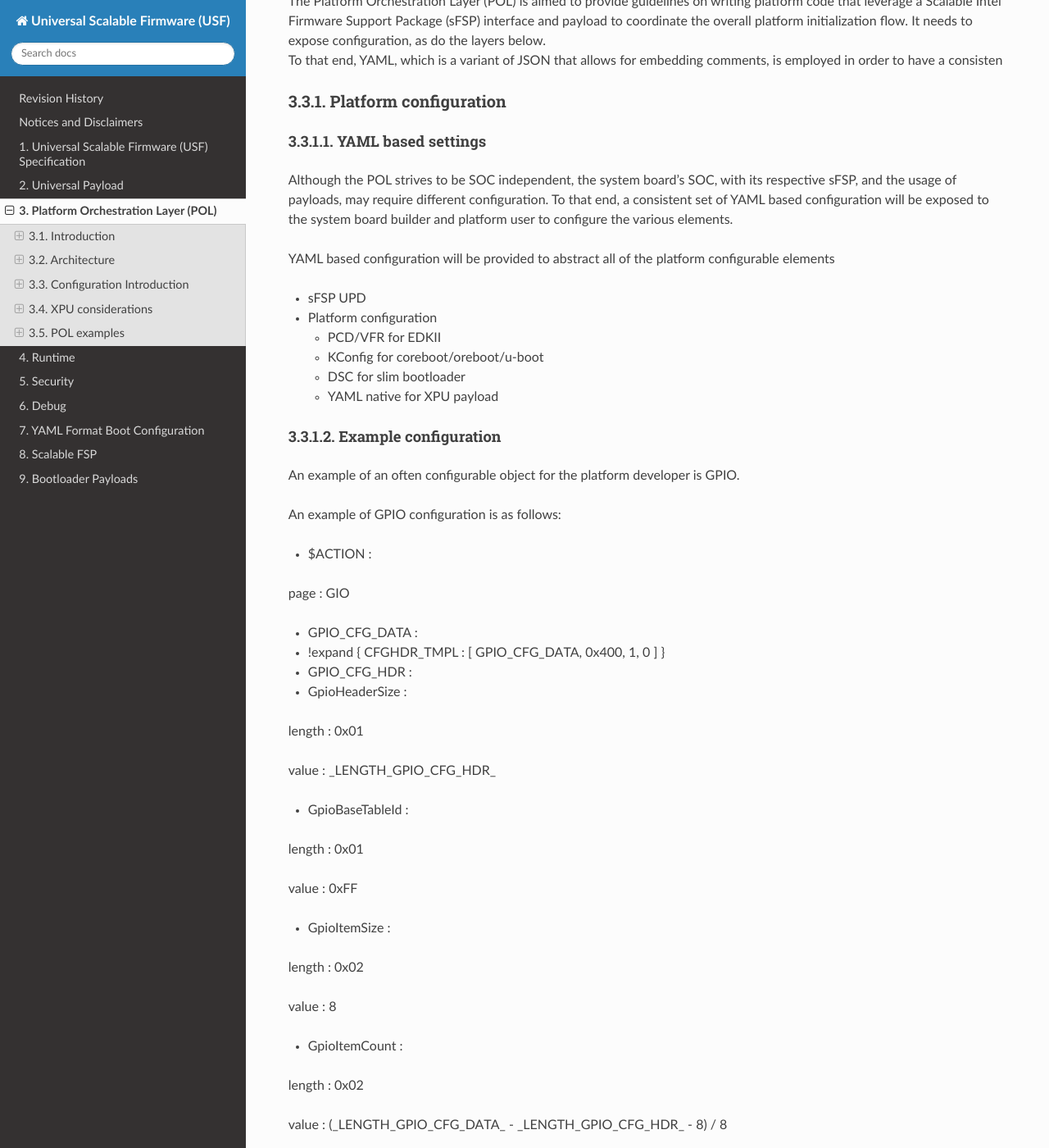
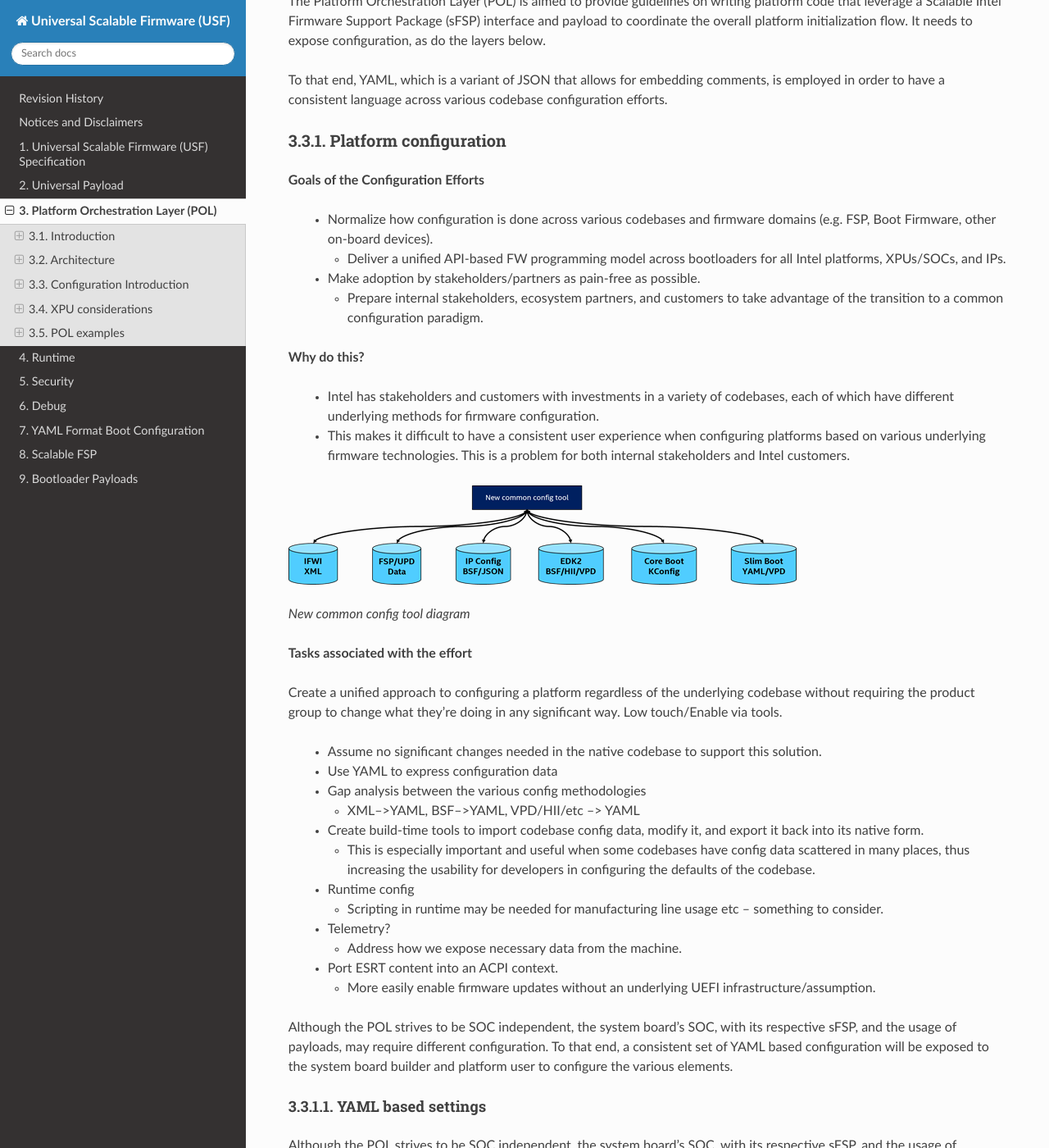
Before and after one commit to UniversalScalableFirmware/documentation, a Sphinx documentation site: the page built from source/3_platform_orchestration_layer.rst, in a window 1280 px wide and 1400 px high, scrolled down 4939 px. Shown: the whole window at 82% size. Built offline with Sphinx 7.4.7 and the Read the Docs theme 2.0.0, drawn with Linux system fonts in a browser that asks for light colours.

Commit message:
Addition to the POL chapter
Addition to the Platform Orchestration Layer chapter, requested by M. Rothman.

```diff
--- a/source/3_platform_orchestration_layer.rst
+++ b/source/3_platform_orchestration_layer.rst
@@ -237,16 +237,64 @@
 Configuration Introduction
 --------------------------
 
-| The Platform Orchestration Layer (POL) is aimed to provide guidelines
-  on writing platform code that leverage a Scalable Intel Firmware
-  Support Package (sFSP) interface and payload to coordinate the overall
-  platform initialization flow. It needs to expose configuration, as do
-  the layers below.
-| To that end, YAML, which is a variant of JSON that allows for
-  embedding comments, is employed in order to have a consisten
+The Platform Orchestration Layer (POL) is aimed to provide guidelines on writing platform code that leverage a Scalable Intel Firmware Support Package (sFSP) interface and payload to coordinate the overall platform initialization flow. It needs to expose configuration, as do the layers below.
+
+To that end, YAML, which is a variant of JSON that allows for  embedding comments, is employed in order to have a consistent language across various codebase configuration efforts.
 
 Platform configuration
 ~~~~~~~~~~~~~~~~~~~~~~
+
+**Goals of the Configuration Efforts**
+
+  * Normalize how configuration is done across various codebases and firmware domains (e.g. FSP, Boot Firmware, other on-board devices).
+
+    - Deliver a unified API-based FW programming model across bootloaders for all Intel platforms, XPUs/SOCs, and IPs.
+
+  * Make adoption by stakeholders/partners as pain-free as possible.
+
+    - Prepare internal stakeholders, ecosystem partners, and customers to take advantage of the transition to a common configuration paradigm.
+
+**Why do this?**
+
+  * Intel has stakeholders and customers with investments in a variety of codebases, each of which have different underlying methods for firmware configuration.
+
+  * This makes it difficult to have a consistent user experience when configuring platforms based on various underlying firmware technologies. This is a problem for both internal stakeholders and Intel customers.
+
+.. image:: images/POL_common_config_tool_diagram.png
+   :alt: new common config tool diagram
+
+*New common config tool diagram*
+
+**Tasks associated with the effort**
+
+Create a unified approach to configuring a platform regardless of the underlying codebase without requiring the product group to change what they’re doing in any significant way. Low touch/Enable via tools.
+
+  * Assume no significant changes needed in the native codebase to support this solution.
+
+  * Use YAML to express configuration data
+
+  * Gap analysis between the various config methodologies
+
+    - XML-->YAML, BSF-->YAML, VPD/HII/etc --> YAML
+
+  * Create build-time tools to import codebase config data, modify it, and export it back into its native form.
+
+    - This is especially important and useful when some codebases have config data scattered in many places, thus increasing the usability for developers in configuring the defaults of the codebase.
+
+  * Runtime config
+
+    - Scripting in runtime may be needed for manufacturing line usage etc – something to consider.
+
+  * Telemetry?
+
+    - Address how we expose necessary data from the machine.
+
+  * Port ESRT content into an ACPI context.
+
+    - More easily enable firmware updates without an underlying UEFI infrastructure/assumption.
+
+Although the POL strives to be SOC independent, the system board’s SOC, with its respective sFSP, and the usage of payloads, may require different configuration. To that end, a consistent set of YAML based configuration will be exposed to the system board builder and platform user to configure the various elements.
+
 
 YAML based settings
 ^^^^^^^^^^^^^^^^^^^
```
Also changed, not shown: source/images/POL_common_config_tool_diagram.png (added).
